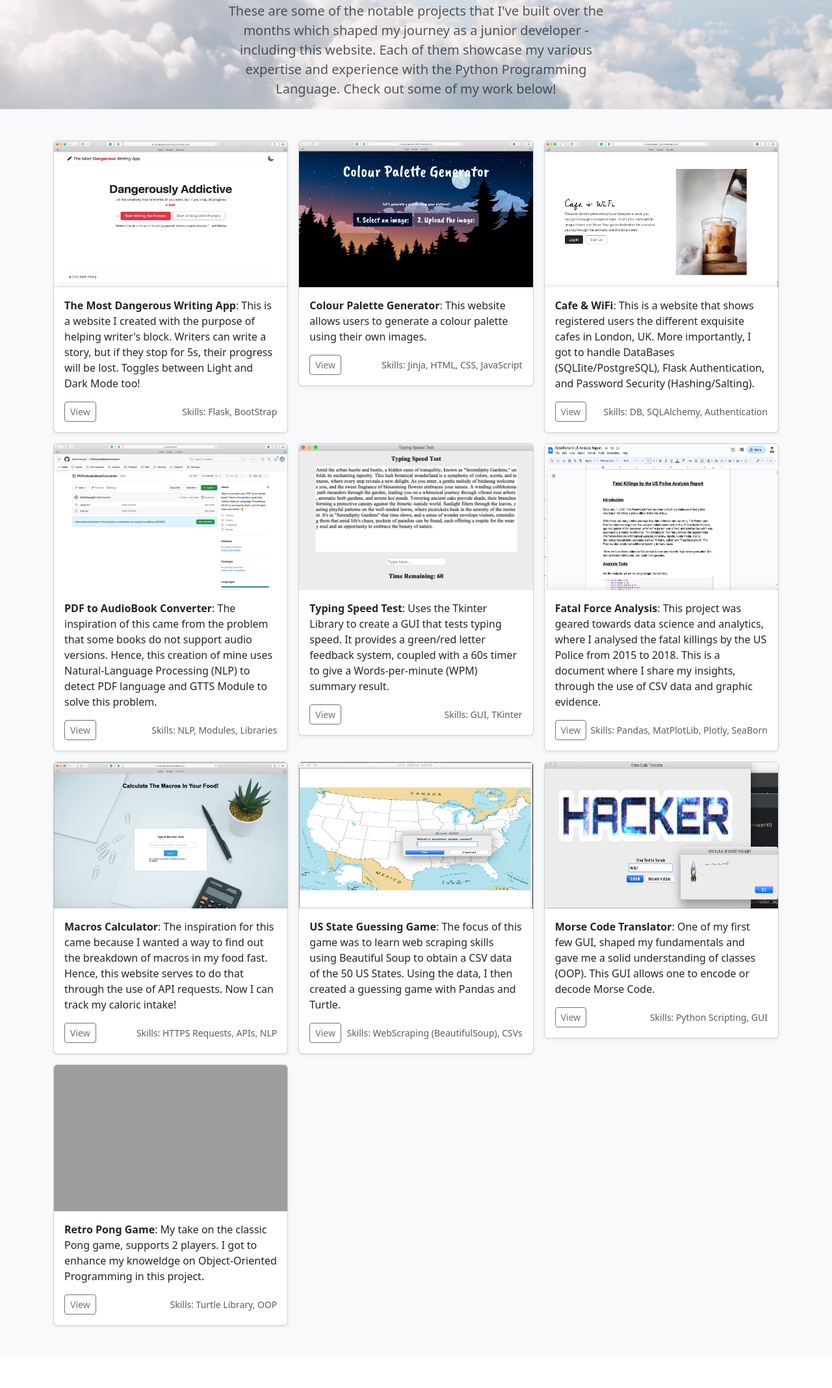
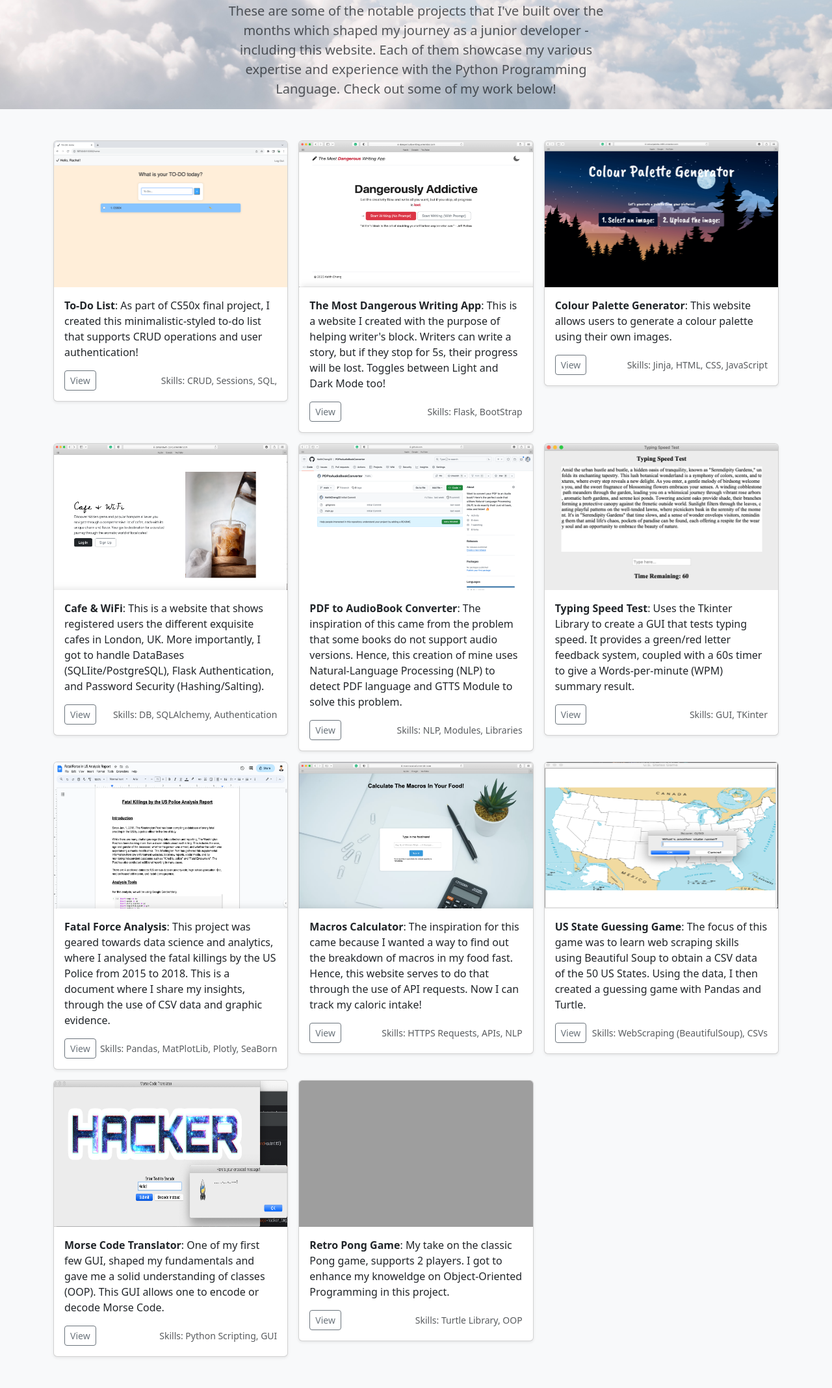
Before and after one commit to KeithCheng22/KeithChengJiaJun, a Flask app: page /projects in a window 1280 px wide. Shown: the part 229-2365 px from the top of the page at 65% size. Before the commit the page ends 2272 px from the top, so only its background shows below. Run offline with Flask 2, Linux system fonts and the light colour scheme; some libraries are stand-ins or nearby versions; grey boxes are pictures that could not be loaded.

Commit message:
added todo project

```diff
--- a/static/css/styles.css
+++ b/static/css/styles.css
@@ -46,7 +46,7 @@ ul li #github{
 
 #resume:hover {
     background-color: #2980b9;
-     border-color:  #2980b9
+     border-color:  #2980b
 
 }
 
--- a/static/js/activePage.js
+++ b/static/js/activePage.js
@@ -14,7 +14,8 @@ function reveal() {
     var elementVisible = 150;
     if (elementTop < windowHeight - elementVisible) {
       reveals[i].classList.add("active");
-    } else {
+    }
+    else {
       reveals[i].classList.remove("active");
     }
   }
--- a/templates/projects.html
+++ b/templates/projects.html
@@ -16,6 +16,20 @@
     <div class="container">
 
       <div class="row row-cols-1 row-cols-sm-2 row-cols-md-3 g-3">
+        <div class="col reveal">
+          <div class="card shadow-sm">
+            <img class="bd-placeholder-img card-img-top" width="100%" height="225" src="/static/img/to-Do.png" role="img" aria-label="Placeholder: Thumbnail" preserveAspectRatio="xMidYMid slice" focusable="false"><title>Placeholder</title><rect width="100%" height="100%" fill="#55595c"></rect><text x="50%" y="50%" fill="#eceeef" dy=".3em"></text></img>
+            <div class="card-body">
+              <p class="card-text"><b>To-Do List</b>: As part of CS50x final project, I created this minimalistic-styled to-do list that supports CRUD operations and user authentication!</p>
+              <div class="d-flex justify-content-between align-items-center">
+                <div class="btn-group">
+                  <button onclick="window.location.href='https://www.youtube.com/watch?v=o-54aUvQzSw';" type="button" class="btn btn-sm btn-outline-secondary">View</button>
+                </div>
+                <small class="text-body-secondary">Skills: CRUD, Sessions, SQL, </small>
+              </div>
+            </div>
+          </div>
+        </div>
         <div class="col reveal">
           <div class="card shadow-sm">
             <img class="bd-placeholder-img card-img-top" width="100%" height="225" src="/static/img/Dangerous.png" role="img" aria-label="Placeholder: Thumbnail" preserveAspectRatio="xMidYMid slice" focusable="false"><title>Placeholder</title><rect width="100%" height="100%" fill="#55595c"></rect><text x="50%" y="50%" fill="#eceeef" dy=".3em"></text></img>
```
Also changed, not shown: static/img/to-Do.png (added).
